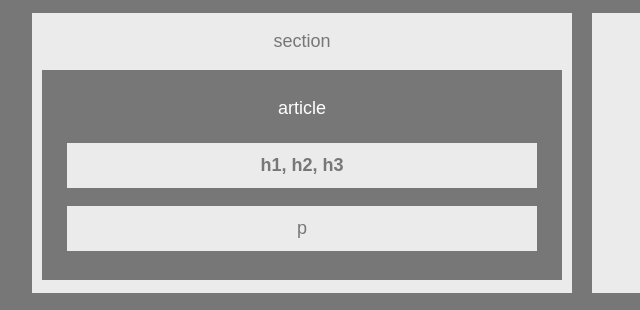
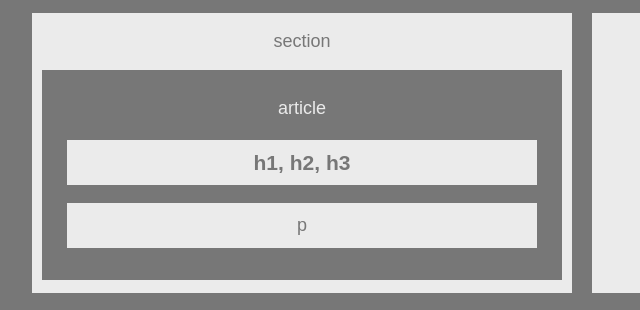
Before and after one commit to alecjpav/HW-Wireframe, a plain HTML site: page index.html in a window 1280 px wide. Shown: the part 208-518 px from the top of the page, 128-768 px from the left. Drawn offline with Linux system fonts and the light colour scheme.

Commit message:
Revised html and css files

```diff
--- a/index.html
+++ b/index.html
@@ -1,7 +1,7 @@
 <!DOCTYPE html>
 <html>
 <head>
-	<title>Easier-Layout</title>
+	<title>HW-Wireframe</title>
 	<link rel="stylesheet" href="style.css">
 </head>
 <body>
@@ -19,7 +19,7 @@
                     	<div class="article">
                         	<p>article</p>
                         <div class="header-tags">
-                            <h4 class="text">h1, h2, h3</h4>
+                            <h3 class="text">h1, h2, h3</h3>
                         </div>
                         <div class="p">
                    			<p class="text">p</p>
--- a/style.css
+++ b/style.css
@@ -1,10 +1,10 @@
 body {
 	background-color: #777;
-	font-family: 'Arial', 'Helvetica Neue', Helvetica, sans-serif;
+	font-family: "Arial", "Helvetica Neue", Helvetica, sans-serif;
 	font-size: 18px;
 }
 
-.page{
+.page {
 	width: 960px;
     margin: 0 auto;
     color: #777;
@@ -28,21 +28,21 @@ body {
 }
 
 .section {
-	float: left;
 	background-color: #ebebeb;
 	width: 540px;
 	height: 280px;
 	margin-right: 20px;
+	float: left;
 	text-align: center;
 }
 
 .article {
 	background-color: #777;
-	margin-left: 10px;
     width: 500px;
     height: 190px;
     padding: 10px;
-    color: white;
+    margin-left: 10px;
+    color: #ebebeb;
     text-align: center;
 }
 
@@ -64,16 +64,16 @@ body {
     text-align: center;
 }
 
+.text {
+	color: #777;
+}
+
 .aside {
+	background-color: #ebebeb;
     width: 400px;
     height: 280px;
-    background-color: #ebebeb;
     float: left;
     text-align: center;
-}
-
-.text {
-	color: #777;
 }
 
 .footer {
```
